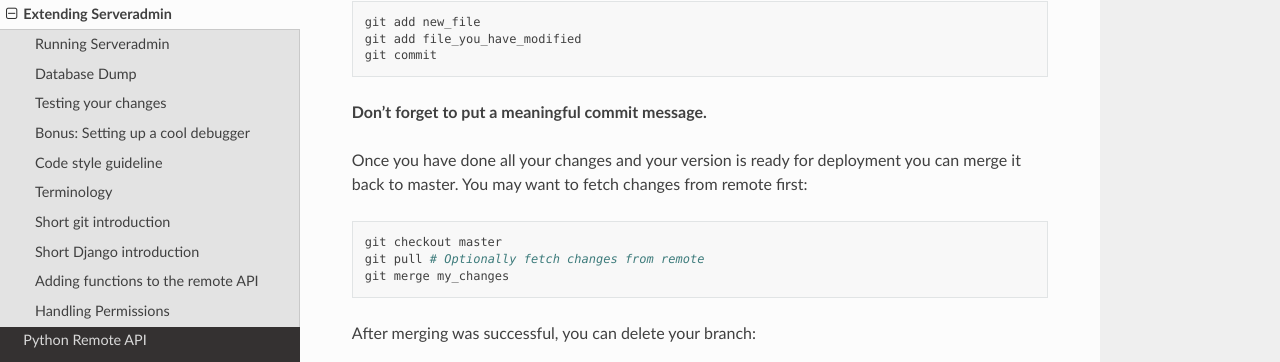
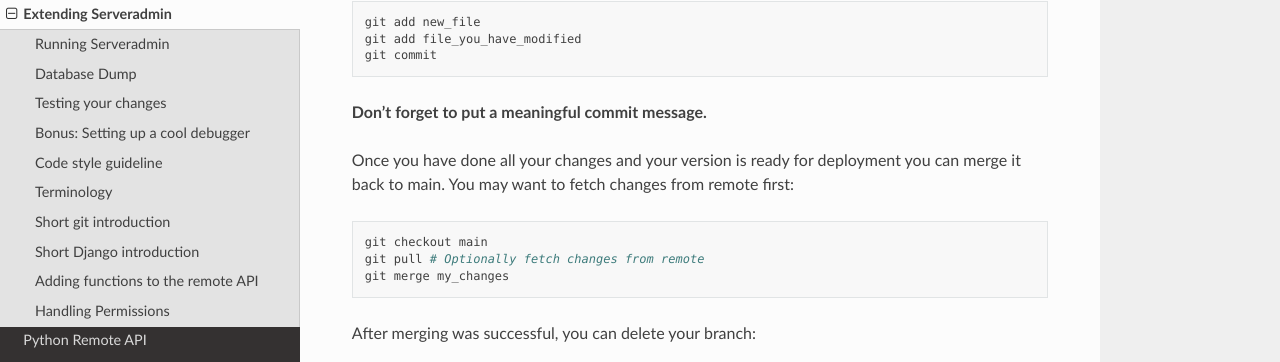
Before and after one commit to innogames/serveradmin, a Sphinx documentation site: the page built from docs/source/extending.rst, in a window 1280 px wide and 900 px high, scrolled down 3316 px. Shown: the part 107-469 px from the top of the window. Built offline with Sphinx 7.4.7 and the Read the Docs theme 2.0.0, drawn with Linux system fonts in a browser that asks for light colours.

Commit message:
Fix references to master branch

```diff
--- a/README.rst
+++ b/README.rst
@@ -1,4 +1,4 @@
-.. image:: https://travis-ci.com/innogames/serveradmin.svg?branch=master
+.. image:: https://travis-ci.com/innogames/serveradmin.svg?branch=main
     :target: https://travis-ci.com/innogames/serveradmin
     :alt: Continuous Integration Status
 
--- a/docs/source/extending.rst
+++ b/docs/source/extending.rst
@@ -166,10 +166,10 @@ just modified files*)::
 **Don't forget to put a meaningful commit message.**
 
 Once you have done all your changes and your version is ready for deployment
-you can merge it back to master.  You may want to fetch changes from remote
+you can merge it back to main.  You may want to fetch changes from remote
 first::
 
-   git checkout master
+   git checkout main
    git pull # Optionally fetch changes from remote
    git merge my_changes
 
```
Also changed, not shown: 2 other files.
